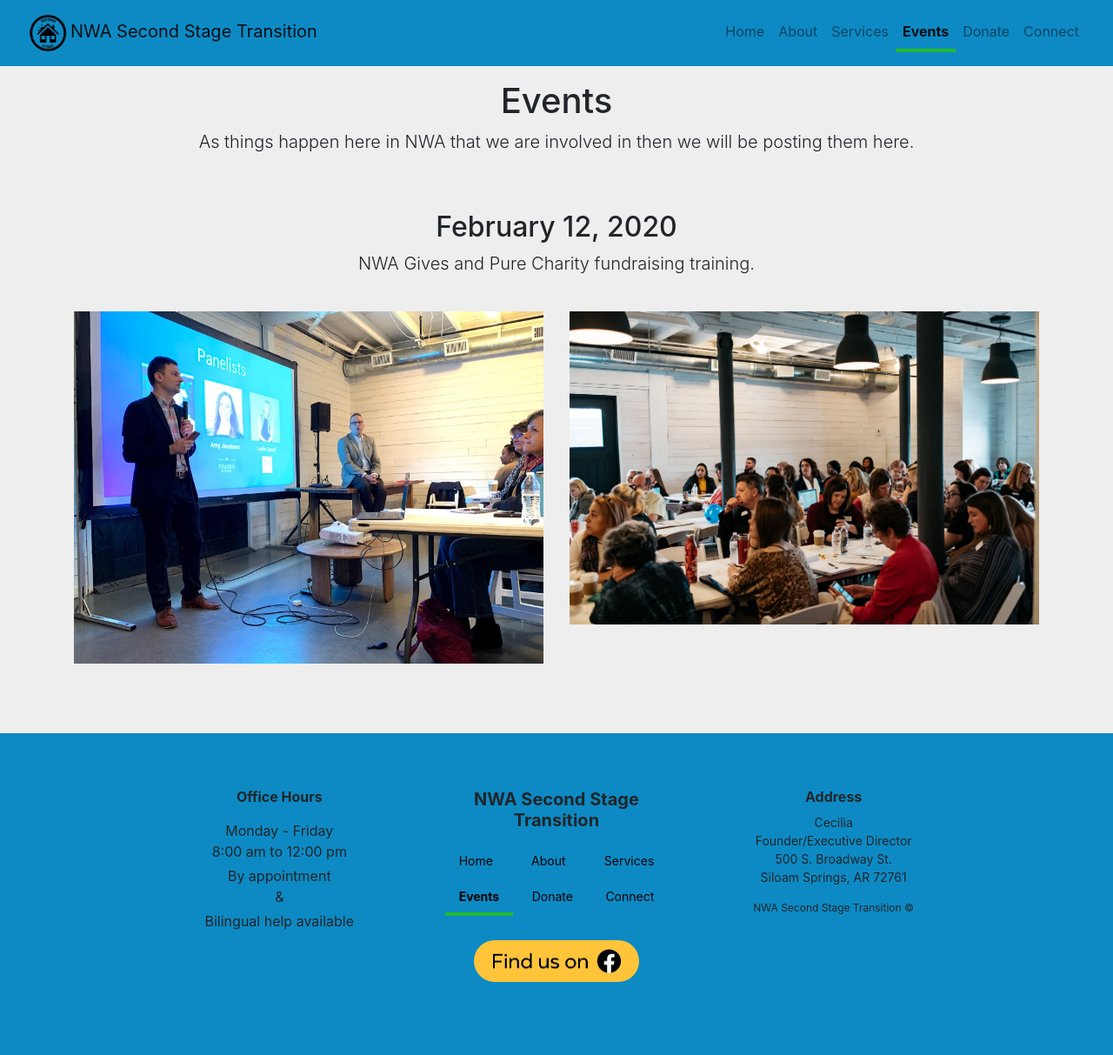
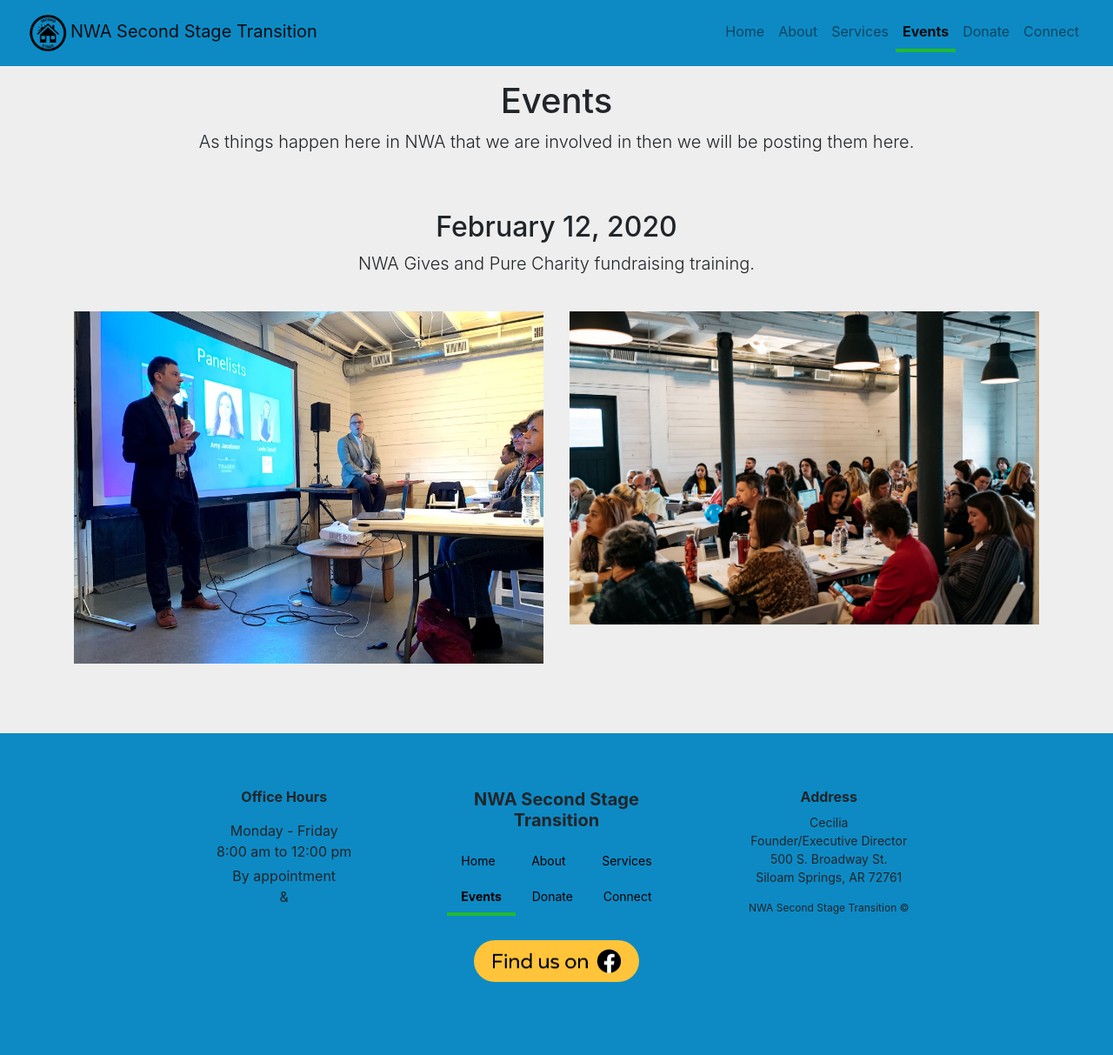
Before and after one commit to nwa-second-stage-transition/nwa-second-stage-transition.github.io, a Jekyll site: the page events.html, which Jekyll copies as it is, in a window 1280 px wide. Shown: the whole page at 87% size. Built offline with Jekyll 4.4.1, drawn with Linux system fonts in a browser that asks for light colours; nearby versions of some CDN libraries.

Commit message:
removed   Bilingual help available

```diff
--- a/events.html
+++ b/events.html
@@ -133,7 +133,6 @@
     By appointment<br>
     &<br>
   </div>
-  Bilingual help available
 </p>
     </div>
     <div class="col-sm-12 col-md-4 order2">
```
